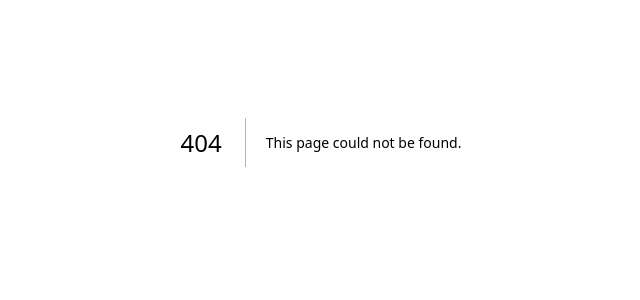
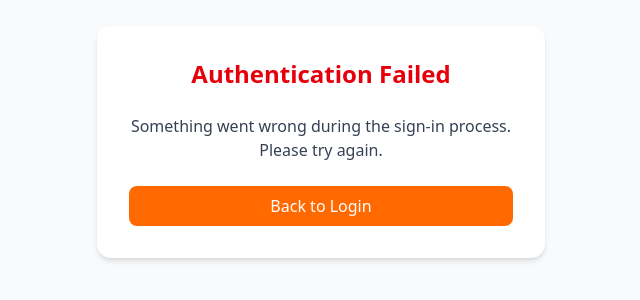
Before and after one commit to menoo-o/template_commerce, a Next.js app: page /auth/auth-code-error in a window 1280 px wide. Before the commit this address had no page. Shown: the part 258-558 px from the top of the page, without its empty margins (319-959 px from the left). Built offline with nearby package versions, Linux system fonts and the light colour scheme.

Commit message:
g auth bugs

```diff
--- /dev/null
+++ b/app/auth/auth-code-error/page.tsx
@@ -0,0 +1,21 @@
+import Link from 'next/link';
+
+export default function AuthCodeErrorPage() {
+  return (
+    <main className="flex items-center justify-center min-h-screen bg-gray-50 px-4">
+      <div className="bg-white shadow-md rounded-xl p-8 max-w-md w-full text-center space-y-6">
+        <h2 className="text-2xl font-bold text-red-600">Authentication Failed</h2>
+        <p className="text-gray-700">
+          Something went wrong during the sign-in process. Please try again.
+        </p>
+
+        <Link
+          href="/account/login"
+          className="inline-block w-full bg-orange-500 text-white py-2 px-4 rounded-md hover:bg-orange-600 transition"
+        >
+          Back to Login
+        </Link>
+      </div>
+    </main>
+  );
+}
```
